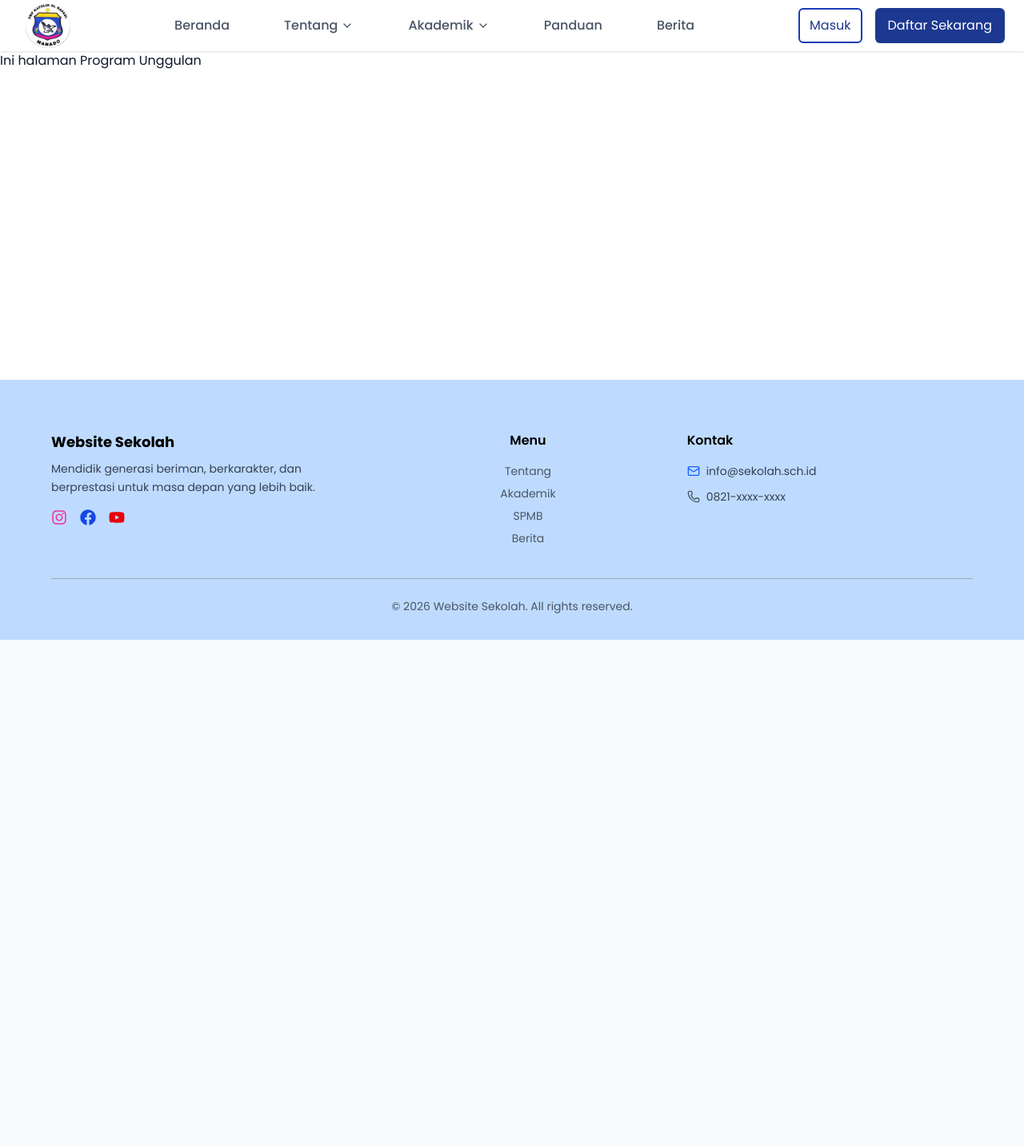
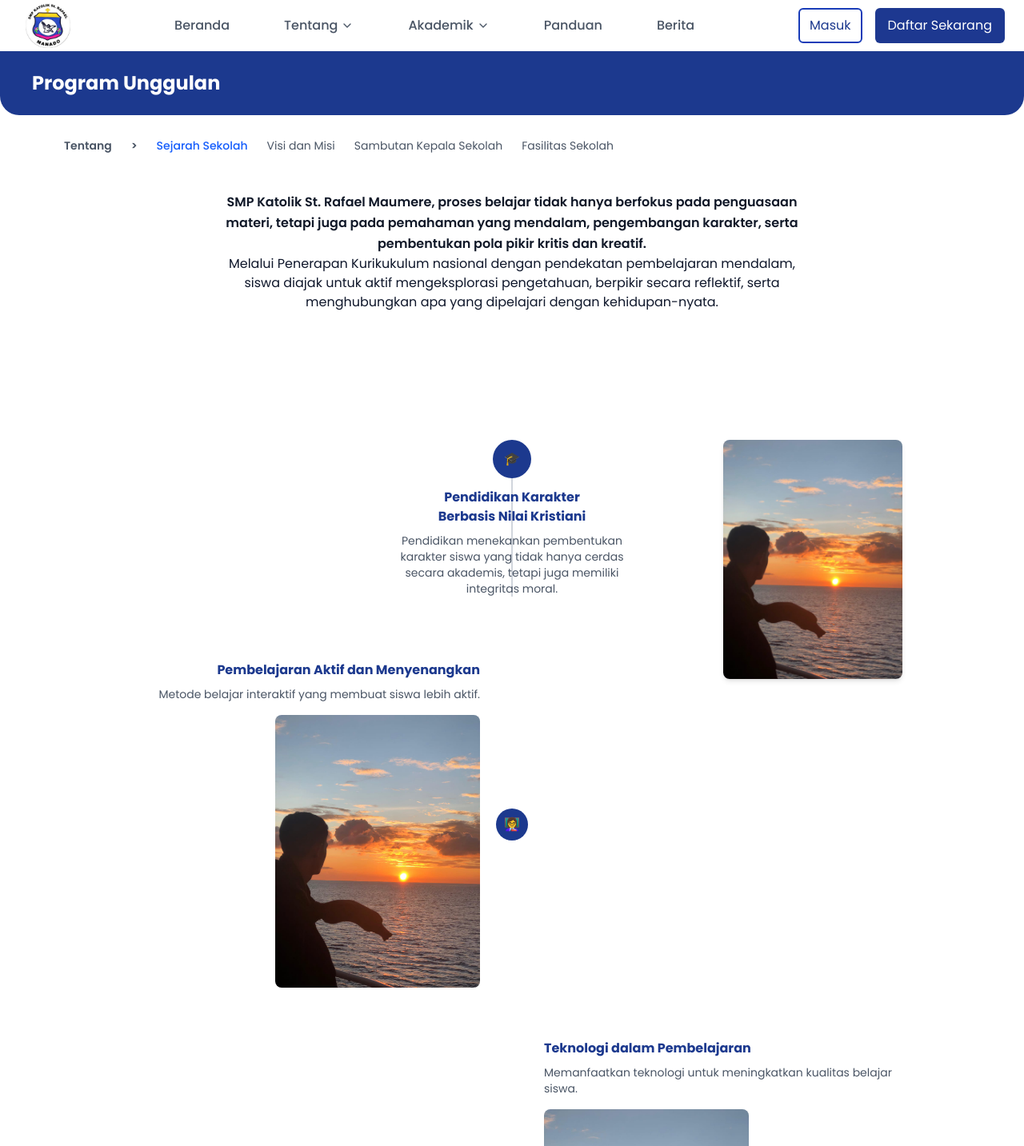
Before and after one commit to mrco23/rpl, a React (Vite) app in the folder fe/: page /program in a window 1280 px wide. Shown: the top 1433 px of the page at 80% size. Before the commit the page ends 800 px from the top, so only its background shows below. Built offline with nearby package versions, Linux system fonts and the light colour scheme; no server answers.

Commit message:
membuat tampilan program unggulan

```diff
--- a/fe/src/pages/public/ProgramPage.jsx
+++ b/fe/src/pages/public/ProgramPage.jsx
@@ -1,14 +1,119 @@
 import React from "react";
 import PublicLayout from "@components/layout/PublicLayout.jsx";
+import labImg from "@assets/kepsek.jpg";
 
-function Program(){
- return (
+function Program() {
+  return (
     <PublicLayout>
-        <section>
-            <h1>Ini halaman Program Unggulan</h1>
-        </section>
+      <section className="w-full bg-blue-900 text-white rounded-b-3xl py-6 px-6 md:px-10 mb-10">
+        <h2 className="text-2xl font-bold">Program Unggulan</h2>
+      </section>
+      <div className=" px-20 py-2 text-sm text-gray-600 flex gap-6 -mt-5">
+        <span className="font-semibold">Tentang</span>
+        <p className="font-semibold">{">"}</p>
+        <span className="text-blue-600 font-medium">Sejarah Sekolah</span>
+        <span className="hover:text-blue-600">Visi dan Misi</span>
+        <span className="hover:text-blue-600">Sambutan Kepala Sekolah</span>
+        <span className="hover:text-blue-600">Fasilitas Sekolah</span>
+      </div>
+      <section className="text-center max-w-3xl mx-auto px-6 mb-12 mt-10">
+        <p className="text-gray-900 text-md leading-relaxed font-semibold">
+          SMP Katolik St. Rafael Maumere, proses belajar tidak hanya berfokus
+          pada penguasaan materi, tetapi juga pada pemahaman yang mendalam,
+          pengembangan karakter, serta pembentukan pola pikir kritis dan
+          kreatif.
+        </p>
+        <p>
+          Melalui Penerapan Kurikukulum nasional dengan pendekatan pembelajaran
+          mendalam, siswa diajak untuk aktif mengeksplorasi pengetahuan,
+          berpikir secara reflektif, serta menghubungkan apa yang dipelajari
+          dengan kehidupan-nyata.
+        </p>
+      </section>
+      {/* Timeline */}
+
+      <section className="relative max-w-5xl mx-auto px-6 pb-20 m-40">
+        {/* Garis Tengah */}
+        <div className="relative flex justify-center mb-20">
+          {/* Garis tengah (full dari atas ke bawah) */}
+          <div className="absolute left-1/2 top-0 w-[2px] h-full bg-gray-300 -translate-x-1/2"></div>
+
+          {/* Konten tengah */}
+          <div className="text-center z-10">
+            {/* Icon */}
+            <div className="bg-blue-900 text-white w-12 h-12 flex items-center justify-center rounded-full mx-auto mb-3">
+              🎓
+            </div>
+
+            {/* Judul */}
+            <h3 className="font-bold text-blue-900">
+              Pendidikan Karakter <br />
+              Berbasis Nilai Kristiani
+            </h3>
+
+            {/* Deskripsi */}
+            <p className="text-sm text-gray-600 mt-2 max-w-xs mx-auto">
+              Pendidikan menekankan pembentukan karakter siswa yang tidak hanya
+              cerdas secara akademis, tetapi juga memiliki integritas moral.
+            </p>
+          </div>
+
+          {/* Gambar kanan */}
+          <div className="absolute right-0">
+            <img
+              src={labImg}
+              alt="Program 1"
+              className="w-56 rounded-lg shadow-md"
+            />
+          </div>
+        </div>
+
+        {/* Item 2 */}
+        <div className="relative flex items-center mb-16">
+          {/* Kiri */}
+          <div className="w-1/2 pr-10 text-right">
+            <h3 className="font-bold text-blue-900">
+              Pembelajaran Aktif dan Menyenangkan
+            </h3>
+            <p className="text-sm text-gray-600 mt-2">
+              Metode belajar interaktif yang membuat siswa lebih aktif.
+            </p>
+            <img src={labImg} alt="" className="mt-4 rounded-lg w-64 ml-auto" />
+          </div>
+
+          {/* Titik */}
+          <div className="absolute left-1/2 -translate-x-1/2 bg-blue-900 text-white w-10 h-10 flex items-center justify-center rounded-full z-10">
+            👩‍🏫
+          </div>
+
+          {/* Kanan kosong */}
+          <div className="w-1/2"></div>
+        </div>
+
+        {/* Item 3 */}
+        <div className="relative flex items-center">
+          {/* Kiri kosong */}
+          <div className="w-1/2"></div>
+
+          {/* Titik */}
+          <div className="absolute left-1/2 -translate-x-1/2 bg-blue-900 text-white w-10 h-10 flex items-center justify-center rounded-full z-10">
+            💻
+          </div>
+
+          {/* Kanan */}
+          <div className="w-1/2 pl-10">
+            <h3 className="font-bold text-blue-900">
+              Teknologi dalam Pembelajaran
+            </h3>
+            <p className="text-sm text-gray-600 mt-2">
+              Memanfaatkan teknologi untuk meningkatkan kualitas belajar siswa.
+            </p>
+            <img src={labImg} alt="" className="mt-4 rounded-lg w-64" />
+          </div>
+        </div>
+      </section>
     </PublicLayout>
- )
+  );
 }
 
 export default Program;
```
